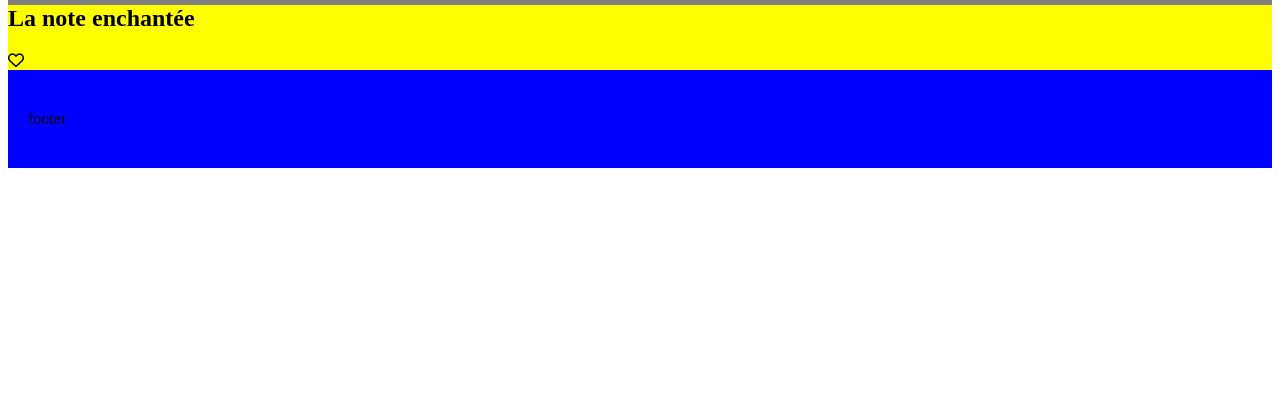
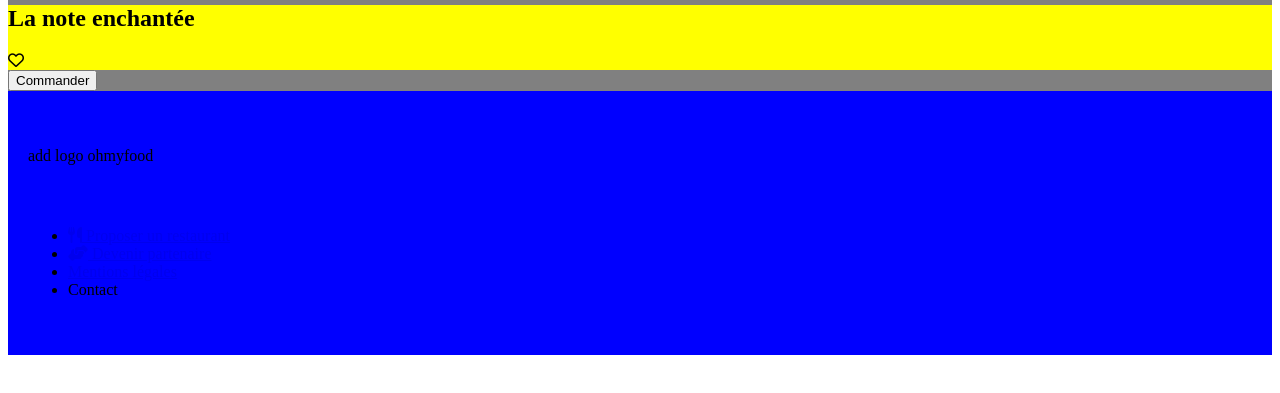
Before and after one commit to pyrhaa/openClass_projet_3, a website: page note-enchantee.html in a window 1280 px wide. Shown: the part 351-744 px from the top of the page. Drawn offline with Linux system fonts and the light colour scheme; a web font is replaced by a local one.

Commit message:
add details like icons links for footer

```diff
--- a/note-enchantee.html
+++ b/note-enchantee.html
@@ -42,9 +42,24 @@
           <i class="far fa-heart"></i>
         </div>
       </section>
+      <button> Commander </button>
     </main>
     </main>
     <!--Footer  -->
-    <footer>footer</footer>
+    <footer>
+      <p>add logo ohmyfood</p>
+      <ul>
+        <li>
+          <a href="#"><i class="fas fa-utensils"></i> Proposer un restaurant</a>
+        </li>
+        <li>
+          <a href="#"
+            ><i class="fas fa-hands-helping"></i> Devenir partenaire</a
+          >
+        </li>
+        <li><a href="#">Mentions légales</a></li>
+        <li><a>Contact</a></li>
+      </ul>
+    </footer>
   </body>
 </html>
```
Also changed, not shown: a-la-francaise.html (+16 -1 lines), delice-des-sens.html (+16 -1 lines), index.html (+15 -1 lines), palette-du-gout.html (+16 -1 lines).
